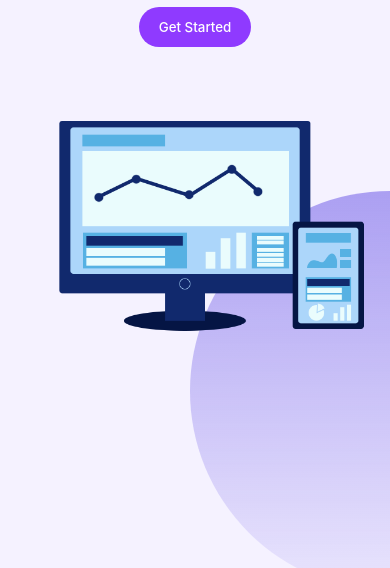
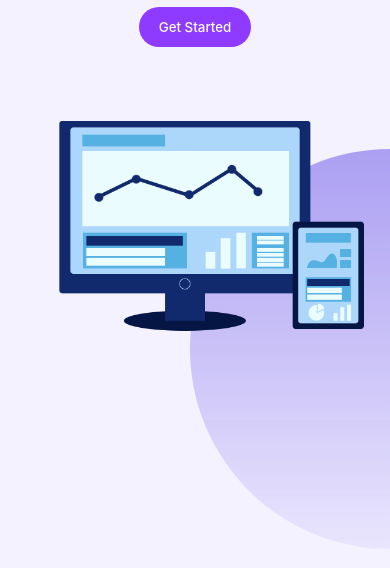
Before and after one commit to Poovarasan-A/Livixius-web, a plain HTML site: page index.html in a window 390 px wide. Shown: the part 273-841 px from the top of the page. Drawn offline with nearby package versions, Linux system fonts and the light colour scheme; a script that the page names is missing.

Commit message:
mobile animation update

```diff
--- a/index.html
+++ b/index.html
@@ -64,7 +64,7 @@
         <div class="wlcmImg">
           <img src="./assets/Desktop-home.png" alt="Desktop Image" />
         </div>
-        <div class="bgAnim1" data-aos="fade-left"></div>
+        <div class="bgAnim1" data-aos="fade-up"></div>
       </div>
     </section>
     <!-- ---------------------------Homepage ends here------------------------------------- -->
--- a/style.css
+++ b/style.css
@@ -460,7 +460,7 @@ form .msg {
     height: 400px;
     background: linear-gradient(var(--secondary-color), var(--primary-color));
     z-index: 1;
-    top: 55%;
+    top: 50%;
     right: 0;
     border-radius: 900px 0 0 900px;
   }
```
